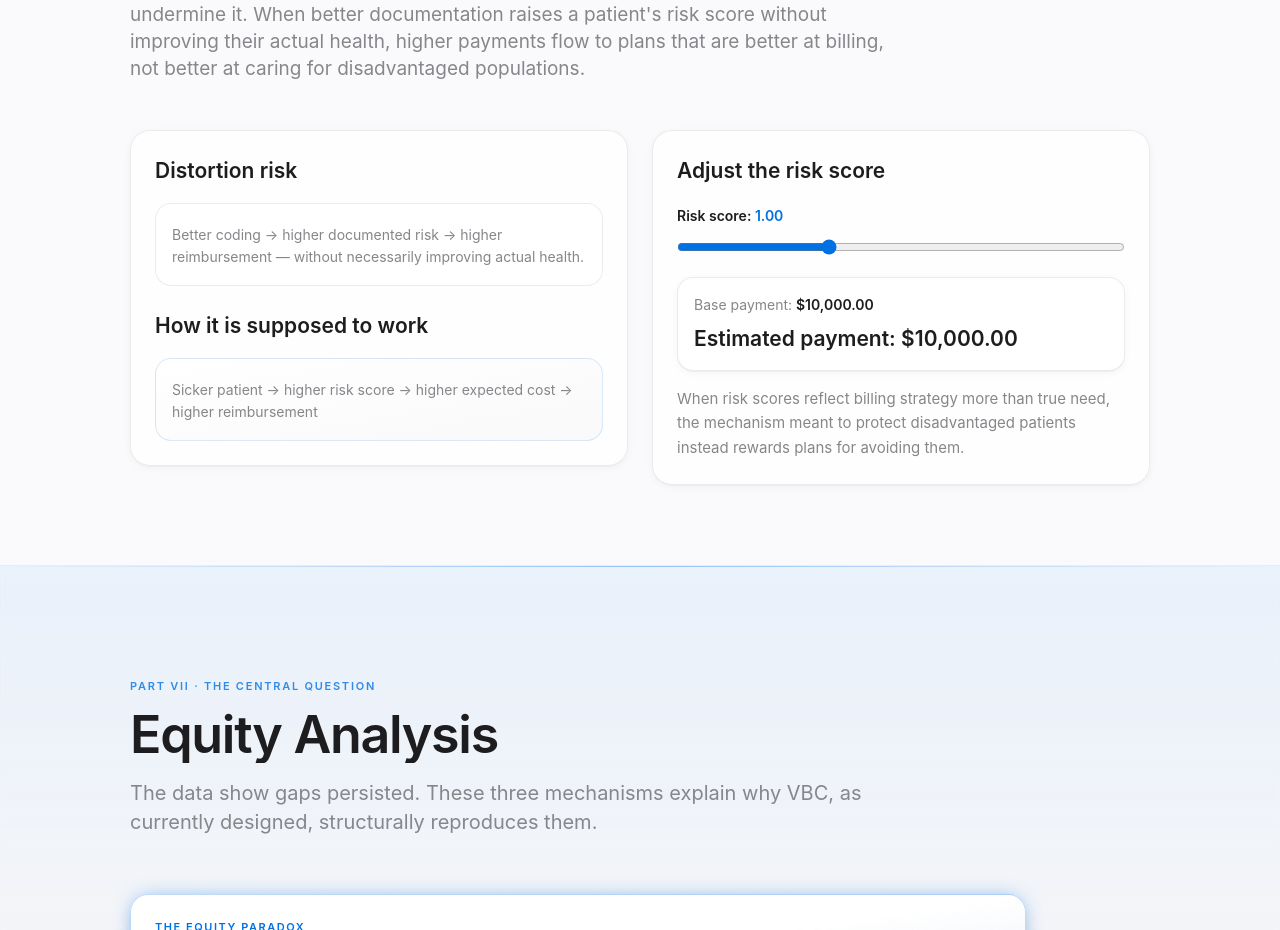
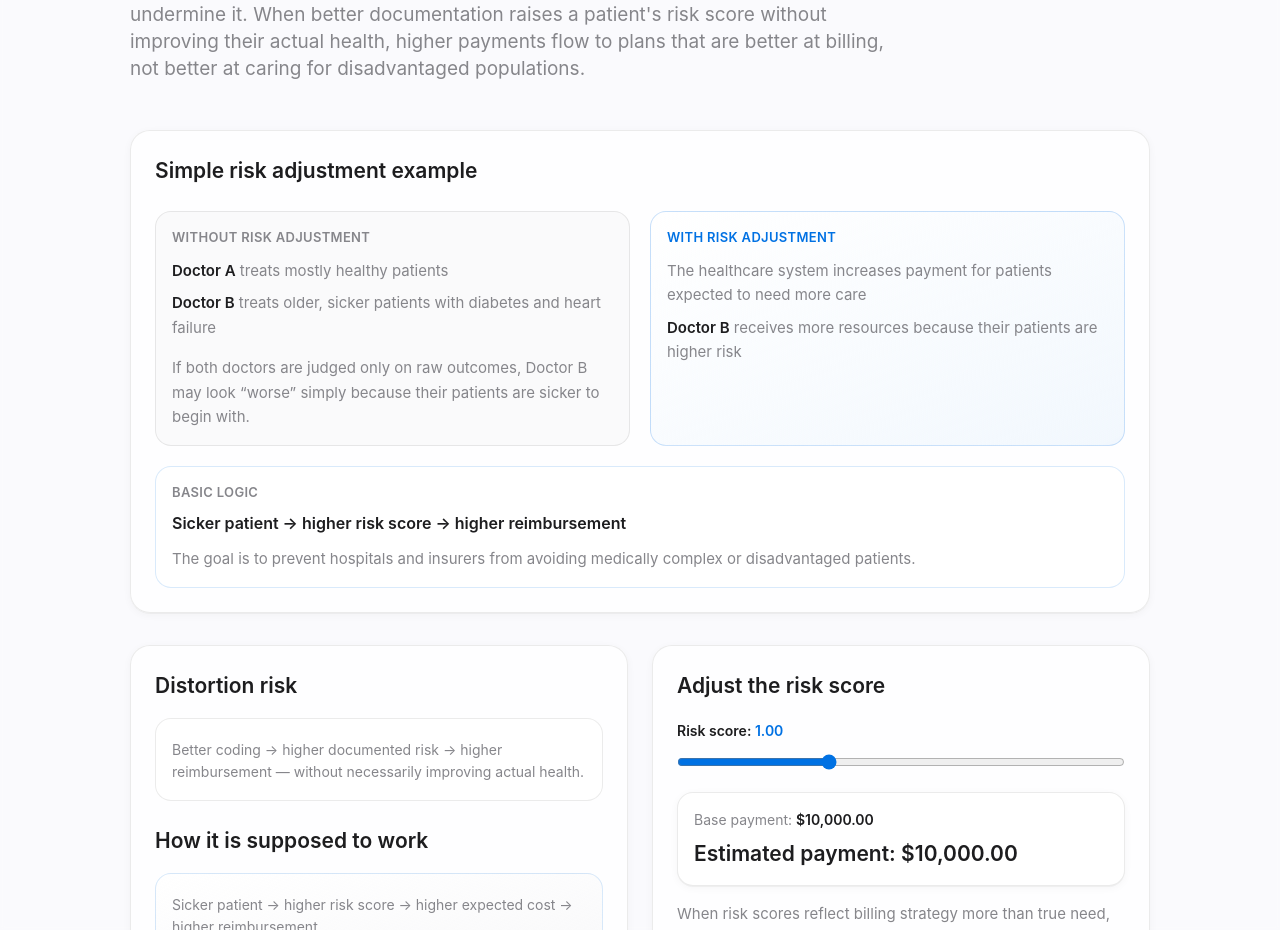
Before and after one commit to amiyais-bit/Econ30, a React (Vite) app: page / in a window 1280 px wide. Shown: the part 6089-7019 px from the top of the page. Built offline with nearby package versions, Linux system fonts and the light colour scheme.

Commit message:
Add simple risk adjustment example to Part VI.
Illustrates Doctor A vs. Doctor B with and without adjustment, plus the basic reimbursement logic and equity goal.

Co-authored-by: Cursor <cursoragent@cursor.com>

```diff
--- a/src/components/RiskAdjustment.tsx
+++ b/src/components/RiskAdjustment.tsx
@@ -19,6 +19,58 @@ export default function RiskAdjustment() {
       title="Risk Adjustment"
       subtitle="Risk adjustment was designed to protect equity — but coding incentives can undermine it. When better documentation raises a patient's risk score without improving their actual health, higher payments flow to plans that are better at billing, not better at caring for disadvantaged populations."
     >
+      <Card className="mb-8 p-5 sm:p-6">
+        <h3 className="text-[21px] font-semibold text-ink">Simple risk adjustment example</h3>
+
+        <div className="mt-6 grid gap-5 md:grid-cols-2">
+          <div className="rounded-[16px] border border-black/[0.08] bg-surface/50 p-4">
+            <p className="text-[13px] font-semibold uppercase tracking-wide text-ink-secondary">
+              Without risk adjustment
+            </p>
+            <ul className="mt-3 space-y-2 text-[15px] leading-relaxed text-ink-secondary">
+              <li>
+                <span className="font-semibold text-ink">Doctor A</span> treats mostly healthy
+                patients
+              </li>
+              <li>
+                <span className="font-semibold text-ink">Doctor B</span> treats older, sicker
+                patients with diabetes and heart failure
+              </li>
+            </ul>
+            <p className="mt-4 text-[15px] leading-relaxed text-ink-secondary">
+              If both doctors are judged only on raw outcomes, Doctor B may look &ldquo;worse&rdquo;
+              simply because their patients are sicker to begin with.
+            </p>
+          </div>
+
+          <div className="rounded-[16px] border border-apple-blue/20 bg-gradient-to-br from-white to-apple-blue/[0.05] p-4">
+            <p className="text-[13px] font-semibold uppercase tracking-wide text-apple-blue">
+              With risk adjustment
+            </p>
+            <ul className="mt-3 space-y-2 text-[15px] leading-relaxed text-ink-secondary">
+              <li>The healthcare system increases payment for patients expected to need more care</li>
+              <li>
+                <span className="font-semibold text-ink">Doctor B</span> receives more resources
+                because their patients are higher risk
+              </li>
+            </ul>
+          </div>
+        </div>
+
+        <div className="mt-5 rounded-[16px] border border-apple-blue/15 bg-white px-4 py-4">
+          <p className="text-[13px] font-semibold uppercase tracking-wide text-ink-secondary">
+            Basic logic
+          </p>
+          <p className="mt-2 text-[16px] font-semibold text-ink">
+            Sicker patient → higher risk score → higher reimbursement
+          </p>
+          <p className="mt-3 text-[15px] leading-relaxed text-ink-secondary">
+            The goal is to prevent hospitals and insurers from avoiding medically complex or
+            disadvantaged patients.
+          </p>
+        </div>
+      </Card>
+
       <div className="grid gap-6 lg:grid-cols-2 lg:items-start">
         <Card className="p-6">
           <h3 className="text-[21px] font-semibold text-ink">Distortion risk</h3>
```
